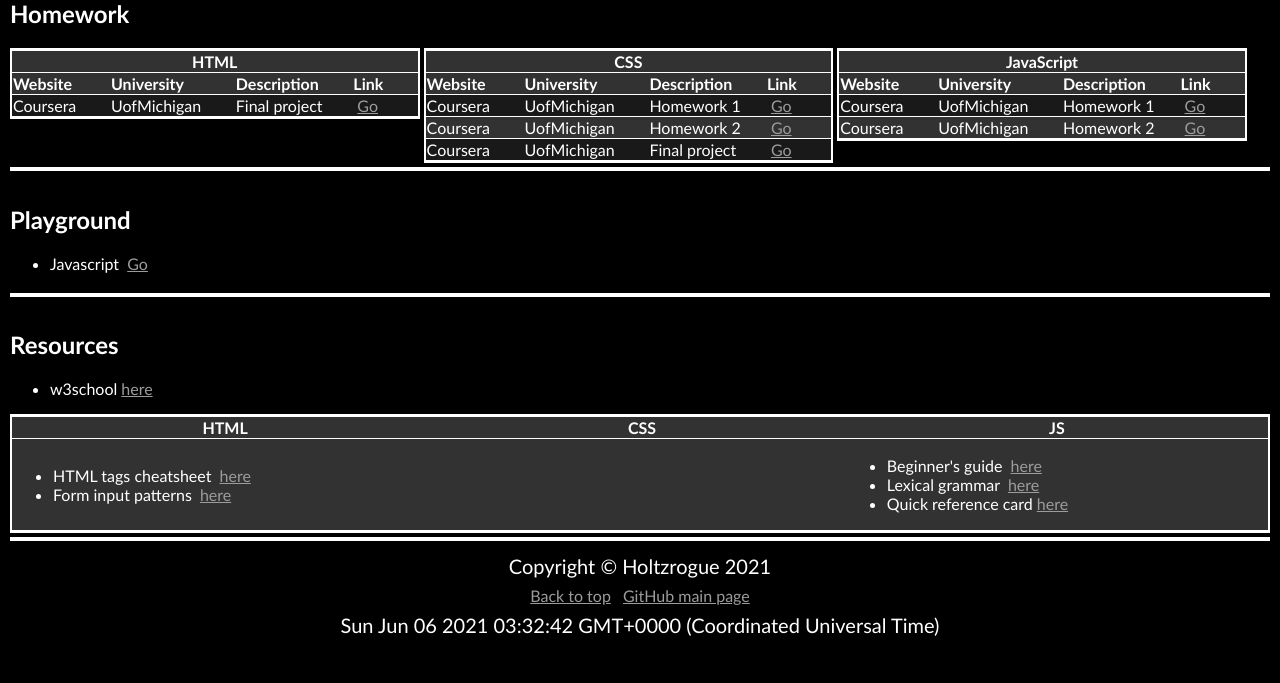
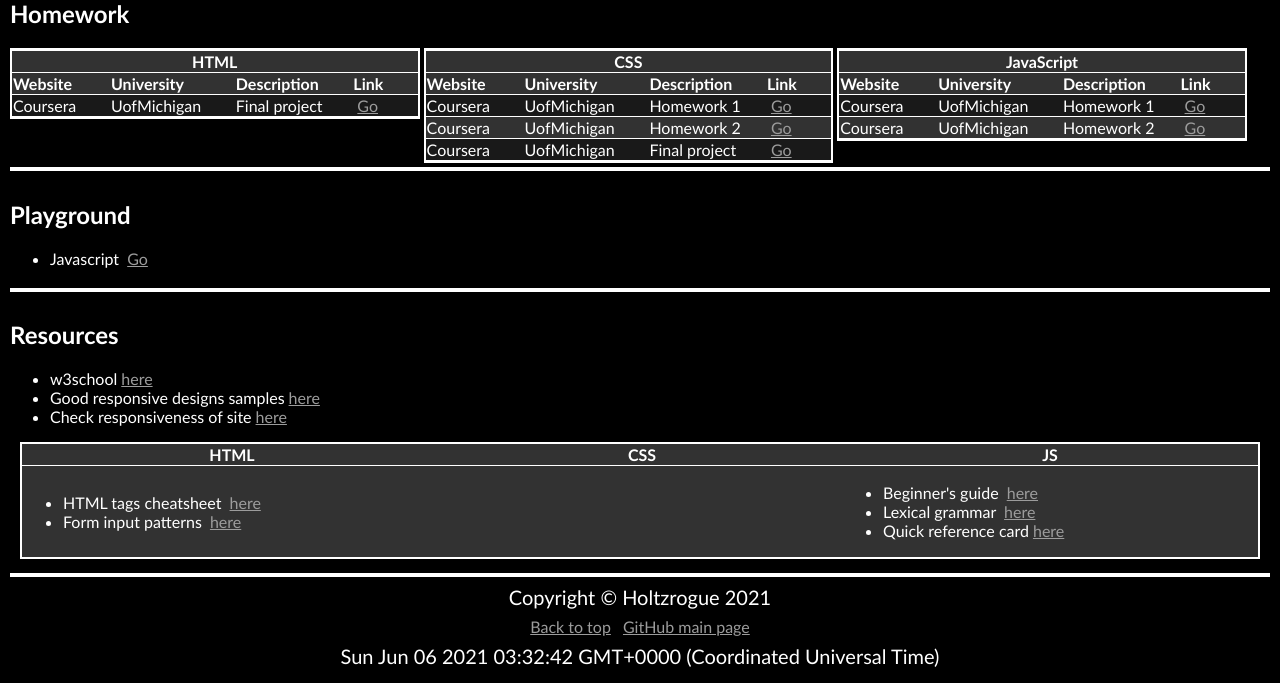
Before and after one commit to holtzrogue/holtzrogue.github.io, a PHP site: page /codeplayground/codeplaygroundindex.html in a window 1280 px wide. Shown: the part 254-937 px from the top of the page. Before the commit the page ends 890 px from the top, so only its background shows below. Run offline with PHP 8.4, Linux system fonts and the light colour scheme.

Commit message:
Add files via upload

```diff
--- a/codeplayground/codeplaygroundindex.html
+++ b/codeplayground/codeplaygroundindex.html
@@ -129,7 +129,9 @@
         <section>
             <h1 id="resourceSection">Resources</h1>
             <ul>
-                <li>w3school<a href="https://www.w3schools.com/">here</a></li>
+                <li>w3school<a href="https://www.w3schools.com/" target="_blank">here</a></li>
+                <li>Good responsive designs samples<a href="https://mediaqueri.es"target="_blank">here</a></li>
+                <li>Check responsiveness of site<a href="http://ami.responsivedesign.is/" target="_blank">here</a></li>
             </ul>
             <table>
                 <thead>
--- a/codeplayground/css/main.css
+++ b/codeplayground/css/main.css
@@ -110,7 +110,6 @@ header li a {
 /*Main body*/
 
 section {
-    display: inline-block;
     width: 100%;
     box-sizing: border-box;
     border-bottom: solid 4px rgba(256,256,256,1);
@@ -119,11 +118,11 @@ section {
 }
 
 table {
-    display: inline-block;
     vertical-align: top;
     border: solid 2px rgba(256,256,256,1);
     border-collapse: collapse;
     overflow: auto;
+    margin:10px;
 }
 
 th, td {
@@ -151,11 +150,6 @@ main li {
 
 /*Homework section*/
 
-.tripleTable table {
-    display: inline-block;
-    width: 32.5%;
-}
-
 #hwSection tbody tr:nth-child(even) {
     background-color: rgba(100,100,100,0.5);
 }
@@ -169,3 +163,12 @@ footer {
     clear: both;
     text-align: center;
 }
+
+/*Big screen adjustment*/
+@media screen and (min-width:850px) {
+    .tripleTable table {
+        display: inline-block;
+        width: 32.5%;
+        margin: 0px;
+    }
+}
```
